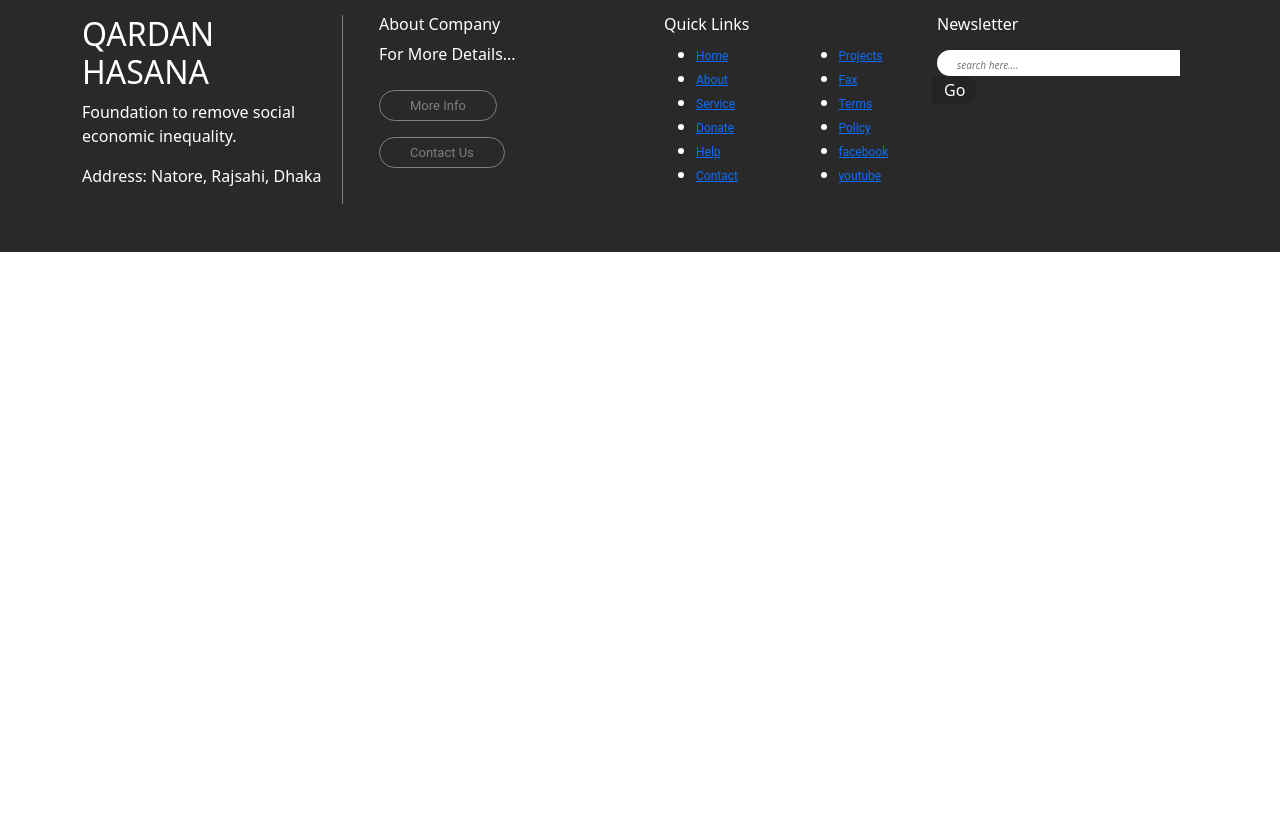
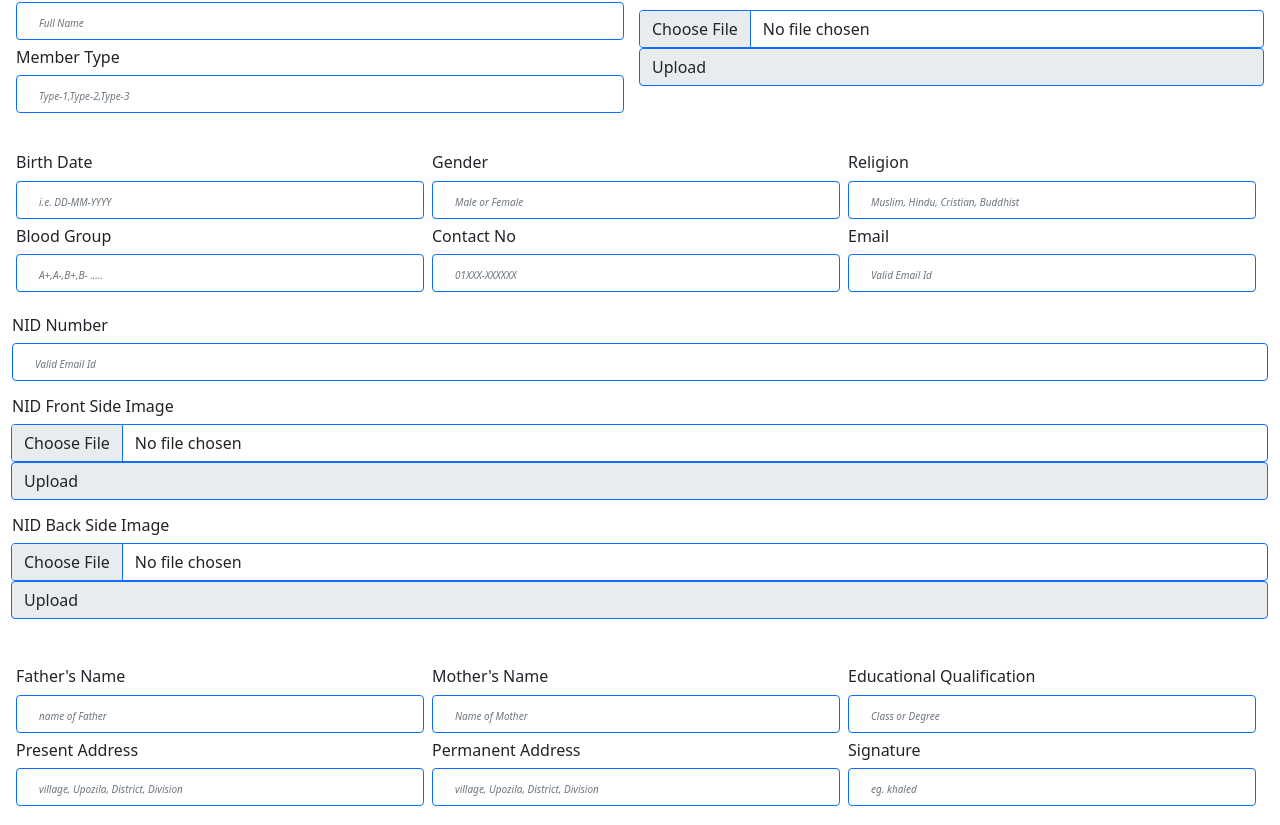
Before and after one commit to KhaledZinnurine/qarze, a React (Create React App) app: page / in a window 1280 px wide. Shown: the part 295-1120 px from the top of the page. Before the commit the page ends 800 px from the top, so only its background shows below. Built offline with nearby package versions, Linux system fonts and the light colour scheme.

Commit message:
6th commit

```diff
--- a/src/Components/RegistrationForm/RegistrationForm.js
+++ b/src/Components/RegistrationForm/RegistrationForm.js
@@ -7,6 +7,118 @@ const RegistrationForm = () => {
             <div className="border border-primary rounded p-2 m-3  bg-gradient">
                 <h1 className="text-center">Member Application Form</h1>
             </div>
+            {/* This is first div row */}
+            <div className="row container-xxl  g-2">
+                <div className="col">
+                    <div className="m-2">
+                        <h6>Name</h6>
+                        <input type="text" class="form-control border border-primary" placeholder="Full Name" />
+                    </div>
+                    <div className="m-2">
+                        <h6>Member Type</h6>
+                        <input type="text" class="form-control border border-primary" placeholder="Type-1,Type-2,Type-3" />
+                    </div>
+                </div>
+                <div class="col input-group mb-3 ml-2 d-flex flex-column">
+                    <div>
+                        <h6 className=""> Applicant photo</h6>
+                    </div>
+                    <div className="mt-3 g-2">
+                        <input type="file" class="form-control border border-primary" id="inputGroupFile02" />
+                        <label class="input-group-text border border-primary" for="inputGroupFile02">Upload</label>
+                    </div>
+                </div>
+
+            </div>
+
+                {/* Basic Info Row column */}
+            <div className="row container-xxl row-cols-3 g-2 my-4 px-3">
+                    <div className="col">
+                        <h6>Birth Date</h6>
+                    <input type="text" class="form-control border border-primary" placeholder="i.e. DD-MM-YYYY" />
+                    </div>
+                    <div className="col">
+                        <h6>Gender</h6>
+                    <input type="text" class="form-control border border-primary" placeholder="Male or Female" />
+                    </div>
+                    <div className="col">
+                        <h6>Religion</h6>
+                    <input type="text" class="form-control border border-primary" placeholder="Muslim, Hindu, Cristian, Buddhist" />
+                    </div>
+                    <div className="col">
+                        <h6>Blood Group</h6>
+                    <input type="text" class="form-control border border-primary" placeholder="A+,A-,B+,B- ....." />
+                    </div>
+                    <div className="col">
+                        <h6>Contact No</h6>
+                    <input type="text" class="form-control border border-primary" placeholder="01XXX-XXXXXX" />
+                    </div>
+                    <div className="col">
+                        <h6>Email</h6>
+                        <input type="text" class="form-control border border-primary" placeholder="Valid Email Id" />
+                    </div>
+
+            </div>
+
+            {/* NID Row col Div */}
+
+            <div className="container-xxl">
+                <div className="row">
+                    <div className="col col-12">
+                        <h6>NID Number</h6>
+                        <input type="text" class="form-control border border-primary" placeholder="Valid Email Id" />
+                    </div>
+                    <div class="col col-6  input-group my-3  d-flex flex-column">
+                        <div>
+                            <h6 className=""> NID Front Side Image</h6>
+                        </div>
+                        <div className="">
+                            <input type="file" class="form-control border border-primary" id="inputGroupFile02" />
+                            <label class="input-group-text border border-primary" for="inputGroupFile02">Upload</label>
+                        </div>
+                    </div>
+                    <div class="col col-6 mb-3 input-group d-flex flex-column">
+                        <div>
+                            <h6 className="">NID Back Side Image</h6>
+                        </div>
+                        <div className="">
+                            <input type="file" class="form-control border border-primary" id="inputGroupFile02" />
+                            <label class="input-group-text border border-primary" for="inputGroupFile02">Upload</label>
+                        </div>
+                    </div>
+                </div>
+            </div>
+
+            <div className="row container-xxl row-cols-3 g-2 my-4 px-3">
+                <div className="col">
+                    <h6>Father's Name</h6>
+                    <input type="text" class="form-control border border-primary" placeholder="name of Father" />
+                </div>
+                <div className="col">
+                    <h6>Mother's Name</h6>
+                    <input type="text" class="form-control border border-primary" placeholder="Name of Mother" />
+                </div>
+                <div className="col">
+                    <h6>Educational Qualification</h6>
+                    <input type="text" class="form-control border border-primary" placeholder="Class or Degree" />
+                </div>
+                <div className="col">
+                    <h6>Present Address</h6>
+                    <input type="text" class="form-control border border-primary" placeholder="village, Upozila, District, Division" />
+                </div>
+                <div className="col">
+                    <h6>Permanent Address</h6>
+                    <input type="text" class="form-control border border-primary" placeholder="village, Upozila, District, Division" />
+                </div>
+                <div className="col">
+                    <h6>Signature</h6>
+                    <input type="text" class="form-control border border-primary" placeholder="eg. khaled" />
+                </div>
+
+            </div>
+
+
+
         </div>
     );
 }
```
